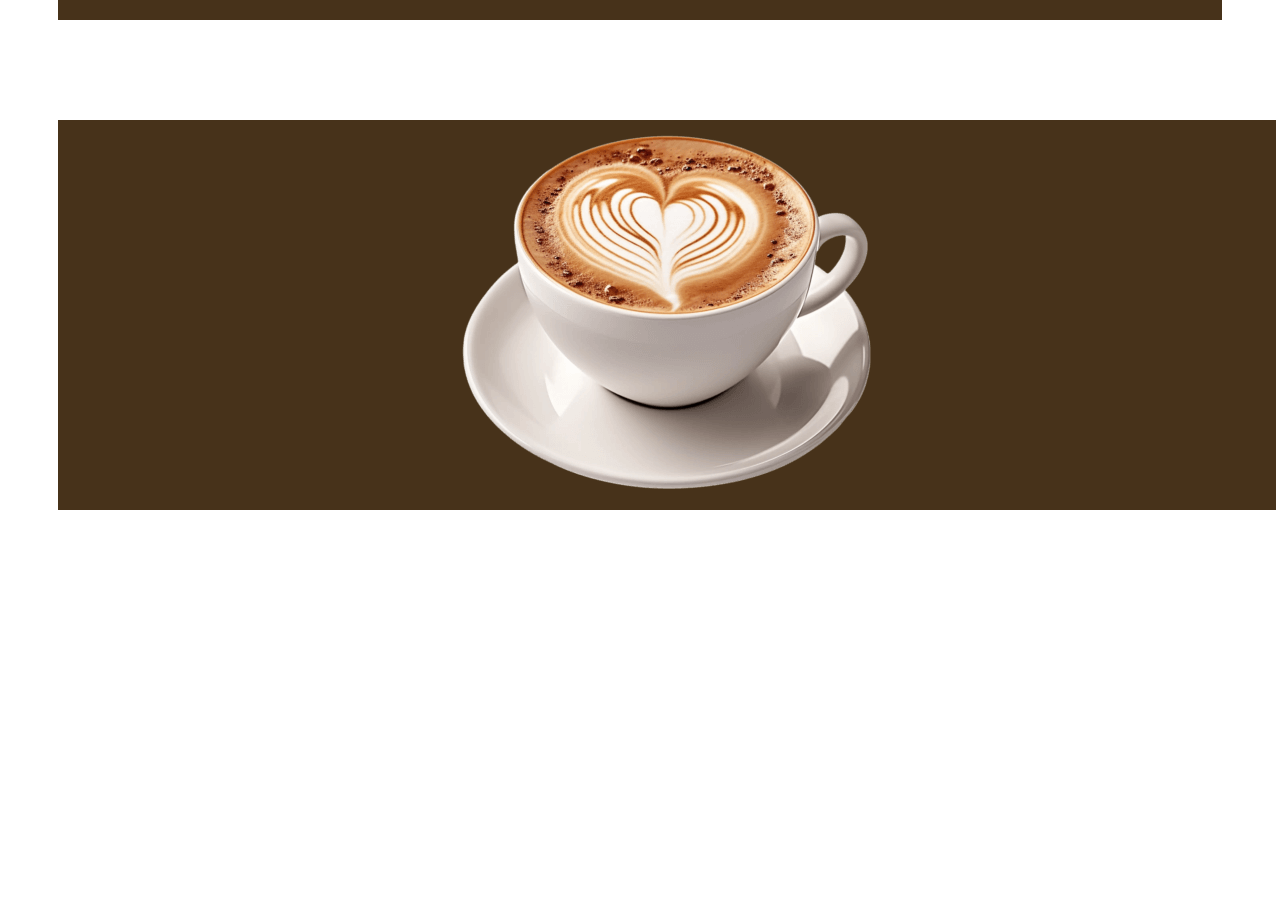
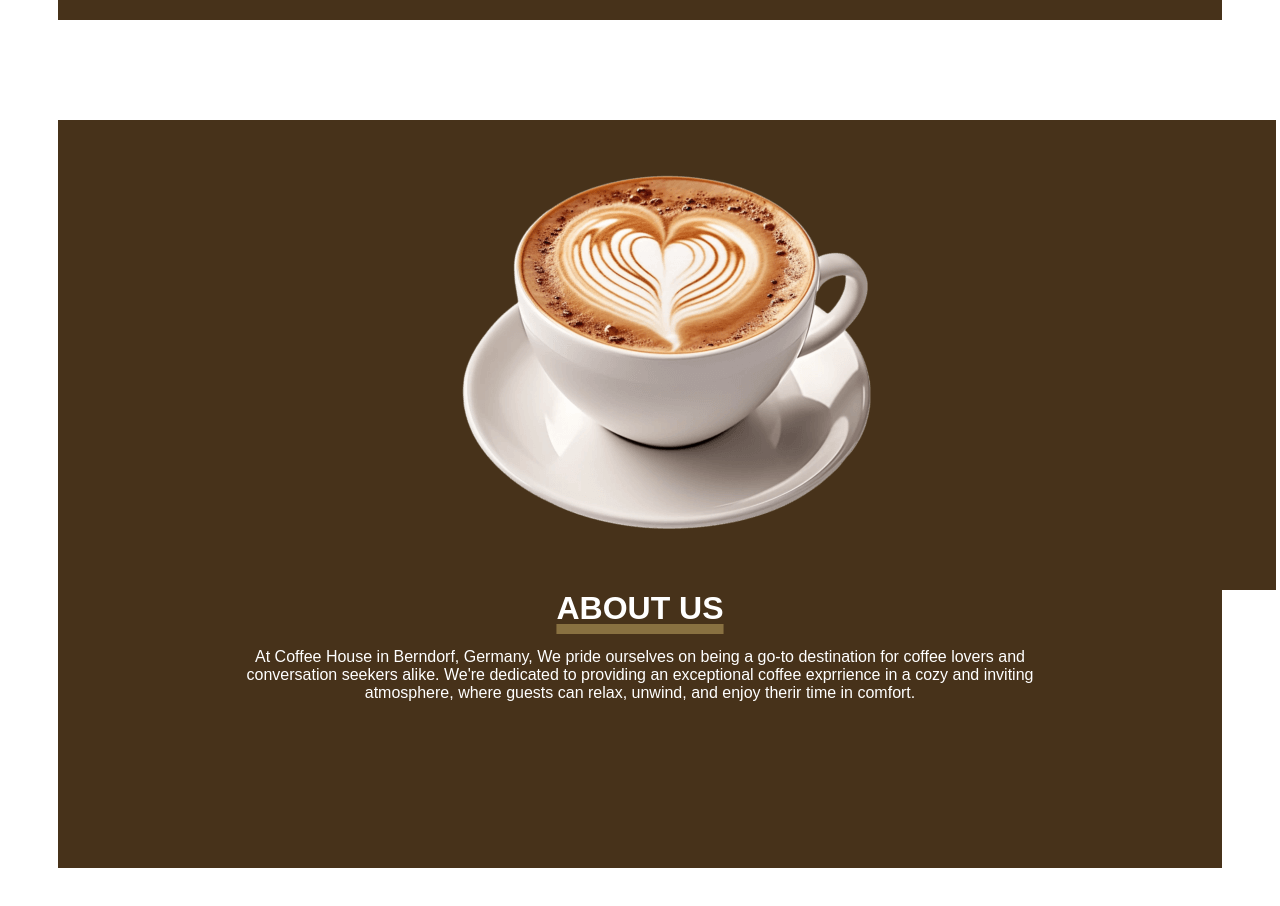
Before and after one commit to Abarna-Selvanathan/Assignment07_Abarna, a plain HTML site: page index.html in a window 1280 px wide. Shown: the part 1520-2426 px from the top of the page. Before the commit the page ends 2030 px from the top, so only its background shows below. Drawn offline with Linux system fonts and the light colour scheme.

Commit message:
added aboutuspara

```diff
--- a/index.html
+++ b/index.html
@@ -37,9 +37,12 @@
             <div class="Aboutus">
                 <div class="aboutusimg">
                     <img src="image/About.png">
-
                 </div>
                 <div class="aboutuspara">
+                    <h1 class="Aboutush1"> ABOUT US</h1>
+                    <p class="aboutusp">At Coffee House in Berndorf, Germany, We pride ourselves on being a go-to destination for coffee lovers and conversation seekers alike. We're dedicated to providing an exceptional coffee exprrience in a cozy and inviting atmosphere, where guests can relax, unwind, and enjoy therir time in comfort.
+                    </p>
+
 
 
 
--- a/style.css
+++ b/style.css
@@ -107,5 +107,17 @@ button:hover{
 .aboutusimg{
     float: left;
     background-color: #47321a;
-    padding: 10px 400px
+    padding: 50px 400px
 }
+.aboutuspara{
+    text-align: center;
+    background-color: #47321a;
+    padding: 150px;
+    color: white;
+}
+h1{
+    text-decoration:#897141 underline 10px;
+}
+p{
+
+}
```
